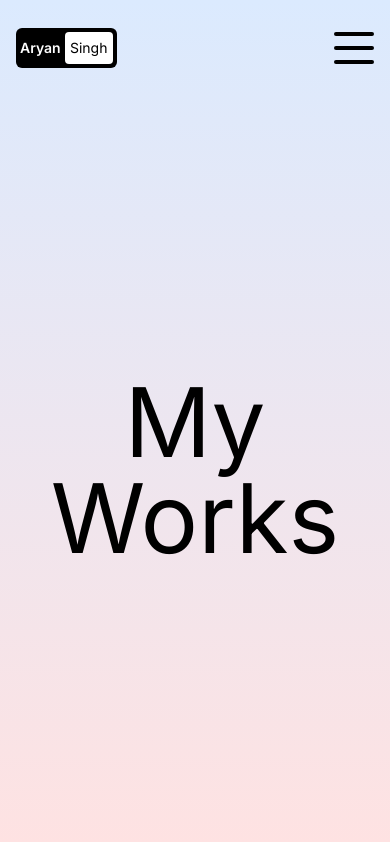
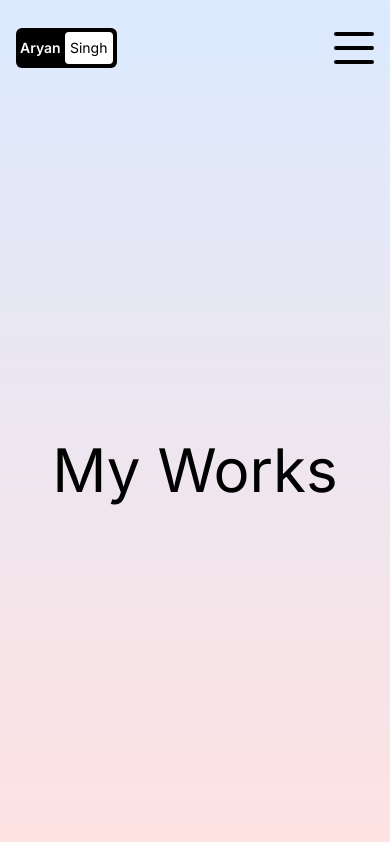
Before and after one commit to singhcoderX/portfolio, a Next.js app: page /portfolio in a window 390 px wide. Shown: the top 842 px of the page. Built offline with nearby package versions, Linux system fonts and the light colour scheme.

Commit message:
adjusted typography of Portfolio page

```diff
--- a/src/app/portfolio/page.jsx
+++ b/src/app/portfolio/page.jsx
@@ -44,7 +44,7 @@
         style={{ height: `${projects.length + 1}00vh` }}
         ref={ref}
       >
-        <div className="w-screen h-[calc(100vh-6rem)] flex items-center justify-center text-8xl text-center">
+        <div className="w-screen h-[calc(100vh-6rem)] flex items-center justify-center text-6xl sm:text-8xl text-center">
           My Works
         </div>
         <div className="sticky top-0 flex h-screen gap-4 items-center overflow-hidden">
@@ -94,7 +94,7 @@
         </div>
       </div>
       <div className="w-screen h-screen flex flex-col gap-16 items-center justify-center text-center">
-        <h1 className="text-8xl">Do you have a project?</h1>
+        <h1 className="text-6xl sm:text-8xl">Do you have a project?</h1>
         <div className="relative">
           <motion.svg
             animate={{ rotate: 360 }}
```
